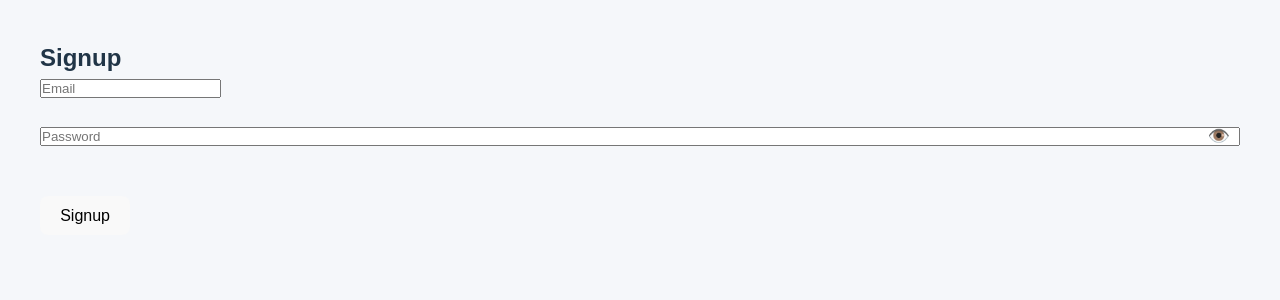
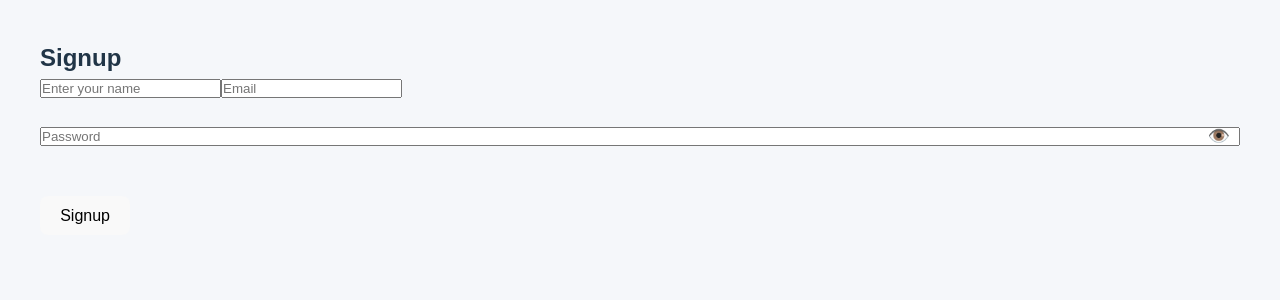
Before and after one commit to Dollsy15/ai-interview-portal, a React app in the folder frontend/: page /signup in a window 1280 px wide. Shown: the top 300 px of the page. Built offline with nearby package versions, Linux system fonts and the light colour scheme; the HTML template or start-up script is replaced by a standard one.

Commit message:
Signup modal updated, name field added, dashboard name display fixed

```diff
--- a/frontend/package.json
+++ b/frontend/package.json
@@ -11,6 +11,7 @@
   },
   "dependencies": {
     "axios": "^1.13.5",
+    "jwt-decode": "^4.0.0",
     "react": "^19.2.0",
     "react-dom": "^19.2.0",
     "react-icons": "^5.5.0",
--- a/frontend/src/components/SignupModal.jsx
+++ b/frontend/src/components/SignupModal.jsx
@@ -3,6 +3,7 @@ import axios from "axios";
 import { FiEye, FiEyeOff } from "react-icons/fi";
 
 const SignupModal = ({ show, onClose }) => {
+  const [name, setName] = useState("");
   const [email, setEmail] = useState("");
   const [password, setPassword] = useState("");
   const [loading, setLoading] = useState(false);
@@ -11,7 +12,7 @@ const SignupModal = ({ show, onClose }) => {
   const handleSubmit = async (e) => {
     e.preventDefault();
 
-    if (!email || !password) {
+    if (!name || !email || !password) {
       alert("Please fill all fields");
       return;
     }
@@ -24,6 +25,7 @@ const SignupModal = ({ show, onClose }) => {
     try {
       setLoading(true);
       const res = await axios.post("http://localhost:5000/signup", {
+        name,
         email,
         password,
       });
@@ -47,6 +49,14 @@ const SignupModal = ({ show, onClose }) => {
         <h2>Signup</h2>
 
         <form onSubmit={handleSubmit}>
+          <input
+            type="text"
+            placeholder="Enter your name"
+            value={name}
+            onChange={(e) => setName(e.target.value)}
+            style={inputStyle}
+          />
+
           <input
             type="email"
             placeholder="Email"
--- a/frontend/src/pages/Dashboard.jsx
+++ b/frontend/src/pages/Dashboard.jsx
@@ -54,7 +54,6 @@ const Dashboard = () => {
         background: "linear-gradient(120deg, #f5f7fa, #e4e9f7)",
       }}
     >
-      {/* Navbar */}
       <div
         style={{
           padding: "20px 50px",
@@ -85,7 +84,6 @@ const Dashboard = () => {
         </button>
       </div>
 
-      {/* Hero Section */}
       <div
         style={{
           flex: 1,
@@ -100,11 +98,7 @@ const Dashboard = () => {
         {/* Left */}
         <div style={{ maxWidth: "550px" }}>
           <h1 style={{ fontSize: "40px", marginBottom: "15px" }}>
-            Welcome back,{" "}
-            <span style={{ color: "#4a6cf7" }}>
-              {" "}
-              {userData.user?.name || "User"}!{" "}
-            </span>
+            Welcome back, <span style={{ color: "#4a6cf7" }}>{userName}!</span>
           </h1>
           <p style={{ fontSize: "18px", color: "#555" }}>
             Continue your AI-powered interview preparation and improve your
@@ -129,7 +123,6 @@ const Dashboard = () => {
           </button>
         </div>
 
-        {/* Right Image */}
         <img
           src="https://cdn-icons-png.flaticon.com/512/4712/4712109.png"
           alt="AI Bot"
@@ -140,7 +133,6 @@ const Dashboard = () => {
         />
       </div>
 
-      {/* Practice Section */}
       <div style={{ padding: "40px 80px" }}>
         <h2 style={{ marginBottom: "25px" }}>Practice Questions</h2>
 
--- a/frontend/src/pages/Signup.jsx
+++ b/frontend/src/pages/Signup.jsx
@@ -2,6 +2,7 @@ import React, { useState } from "react";
 import axios from "axios";
 
 const Signup = () => {
+  const [name, setName] = useState("");
   const [email, setEmail] = useState("");
   const [password, setPassword] = useState("");
   const [showPassword, setShowPassword] = useState(false);
@@ -16,6 +17,7 @@ const Signup = () => {
 
     try {
       const res = await axios.post("http://localhost:5000/signup", {
+        name,
         email,
         password,
       });
@@ -33,6 +35,13 @@ const Signup = () => {
       <h2>Signup</h2>
 
       <form onSubmit={handleSignup}>
+        <input
+          type="text"
+          placeholder="Enter your name"
+          value={name}
+          onChange={(e) => setName(e.target.value)}
+        />
+
         <input
           type="email"
           placeholder="Email"
```
Also changed, not shown: 1 other file (tests, documents, lock files or other folders).
